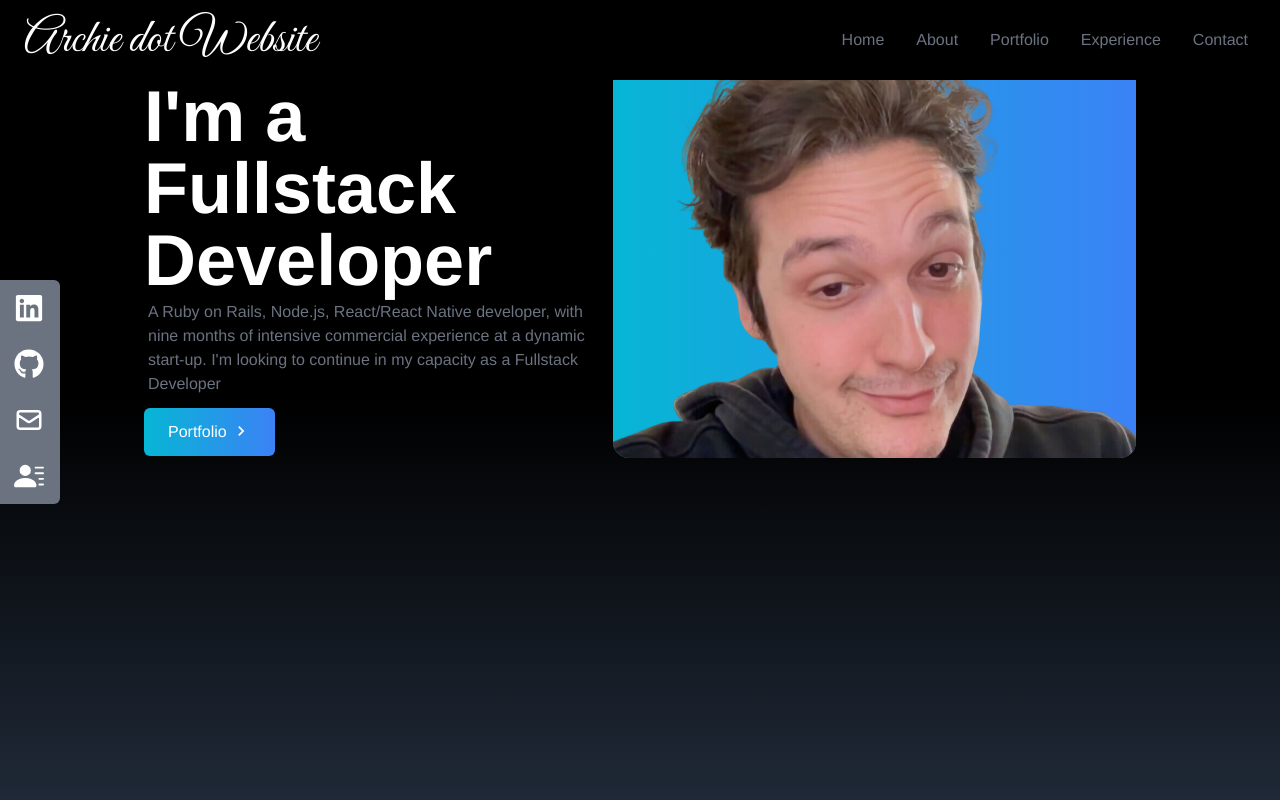
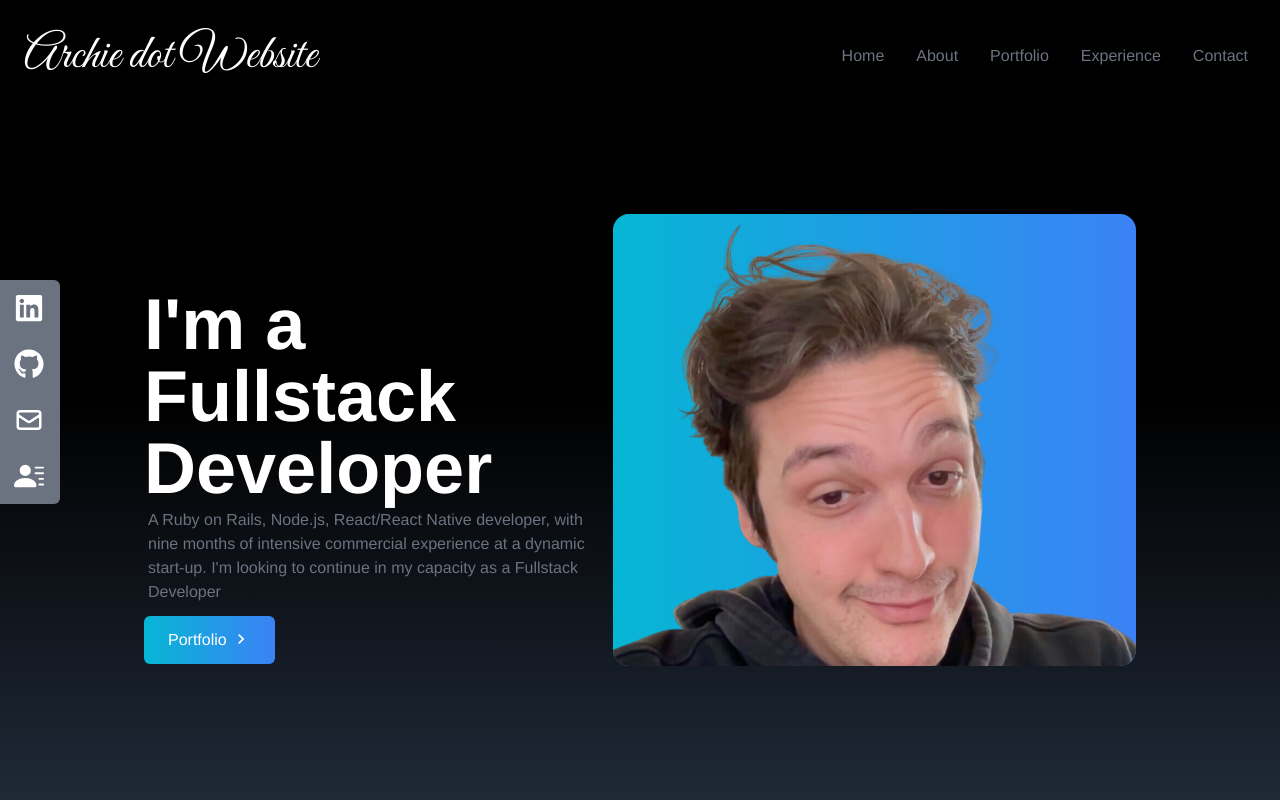
Before and after one commit to archiemartini/react-tailwind-portfolio, a React (Create React App) app: page / in a window 1280 px wide. Shown: the top 800 px of the page. Built offline with nearby package versions, Linux system fonts and the light colour scheme.

Commit message:
fixed homepage

```diff
--- a/src/components/Home.jsx
+++ b/src/components/Home.jsx
@@ -8,7 +8,7 @@
   const [contentRef, isVisible] = useFadeInOnScroll();
 
   return (
-    <div name="home" className='min-h-screen w-full bg-gradient-to-b from-black via-black to-gray-800 text-white'>
+    <div name="home" className='pt-20 h-screen w-full bg-gradient-to-b from-black via-black to-gray-800 text-white'>
       <div
         ref={contentRef}
         className={`max-w-screen-lg mx-auto flex flex-col items-center justify-center h-full px-4 md:flex-row transition-opacity duration-1000 ${isVisible ? 'opacity-100' : 'opacity-0'}`}
--- a/src/components/NavBar.jsx
+++ b/src/components/NavBar.jsx
@@ -29,7 +29,7 @@
   ];
 
   return (
-    <div className="flex justify-between items-center w-full h-20 px-4 text-white bg-black fixed z-10">
+    <div className="flex justify-between items-center w-full h-28 px-4 text-white bg-black fixed z-10">
       <div>
         <h1 className="text-5xl font-signature ml-2">Archie dot Website</h1>
       </div>
```
